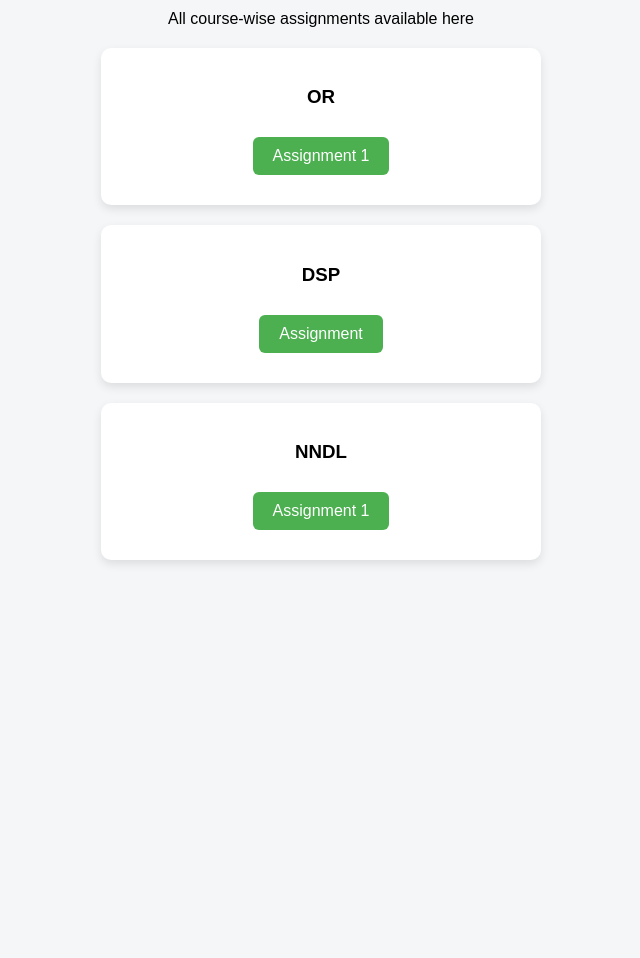
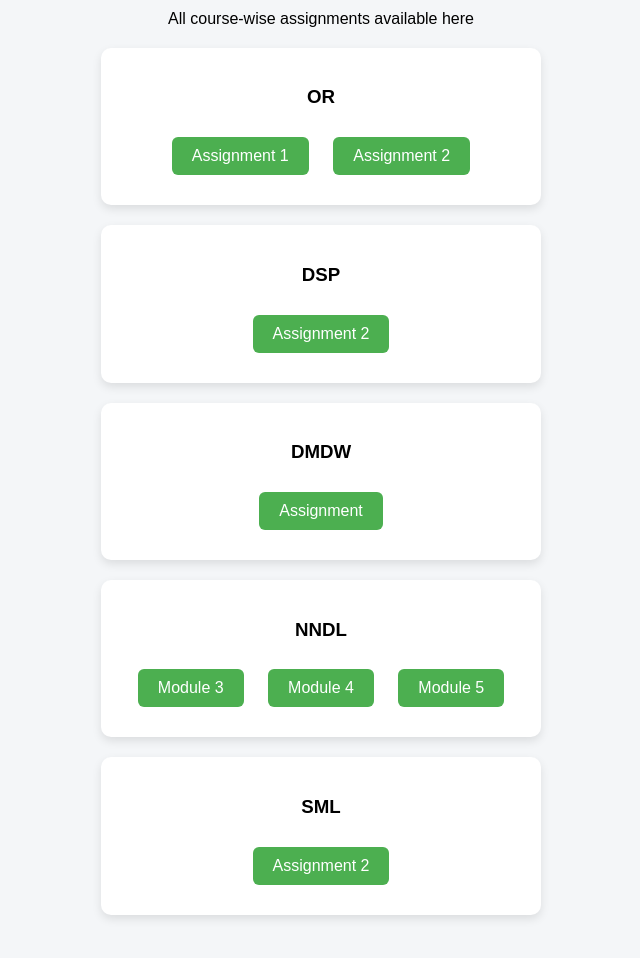
Before and after one commit to sreenivas2003/7th-sem-website, a plain HTML site: page index.html in a window 1280 px wide. Shown: the part 280-1238 px from the top of the page, without its empty margins (319-959 px from the left). Before the commit the page ends 890 px from the top, so only its background shows below. Drawn offline with Linux system fonts and the light colour scheme.

Commit message:
Update index.html

```diff
--- a/index.html
+++ b/index.html
@@ -36,30 +36,49 @@
             <!-- OR -->
             <div class="card">
                 <h3>OR</h3>
-                <a class="btn"
-                   href="https://drive.google.com/file/d/1Jk5E1H8tItO5mtkIvAcoRaXw3g4S0ODP/preview"
-                   target="_blank">
-                   Assignment 1
+                <a class="btn" href="https://drive.google.com/file/d/1Jk5E1H8tItO5mtkIvAcoRaXw3g4S0ODP/preview" target="_blank">
+                    Assignment 1
+                </a>
+                <a class="btn" href="https://drive.google.com/file/d/1NvqiNb6KnQlORQsvNqVl4WtCuFgbmyCL/preview" target="_blank">
+                    Assignment 2
                 </a>
             </div>
 
             <!-- DSP -->
             <div class="card">
                 <h3>DSP</h3>
-                <a class="btn"
-                   href="https://drive.google.com/file/d/DSP_FILE_ID/preview"
-                   target="_blank">
-                   Assignment
+                <a class="btn" href="https://docs.google.com/document/d/1ZCwiO4R4kvd9vxQkDX_jMkVtfvs3Cu-2spDFVIh_hk0/preview" target="_blank">
+                    Assignment 2
+                </a>
+            </div>
+
+            <!-- DMDW -->
+            <div class="card">
+                <h3>DMDW</h3>
+                <a class="btn" href="https://drive.google.com/file/d/1FNM1liXDpI0-TktMgeLA9GjrtNVp9Zun/preview" target="_blank">
+                    Assignment
                 </a>
             </div>
 
             <!-- NNDL -->
             <div class="card">
                 <h3>NNDL</h3>
-                <a class="btn"
-                   href="https://drive.google.com/file/d/NNDL_FILE_ID/preview"
-                   target="_blank">
-                   Assignment 1
+                <a class="btn" href="https://drive.google.com/file/d/1JLDe2pChmysGSqkhsPE5cyqT8JbWnrVK/preview" target="_blank">
+                    Module 3
+                </a>
+                <a class="btn" href="https://drive.google.com/file/d/1qWnEZ_1BKdqgqwJh9sx09BBq-XcoYFWu/preview" target="_blank">
+                    Module 4
+                </a>
+                <a class="btn" href="https://drive.google.com/file/d/18BKQFnasuhurnKPWMyFut7vGvMZCQKOf/preview" target="_blank">
+                    Module 5
+                </a>
+            </div>
+
+            <!-- SML -->
+            <div class="card">
+                <h3>SML</h3>
+                <a class="btn" href="https://drive.google.com/file/d/1SV12bq6hH_Bs9WUKa6uk2_ofi9p7Ozj8/preview" target="_blank">
+                    Assignment 2
                 </a>
             </div>
 
```
